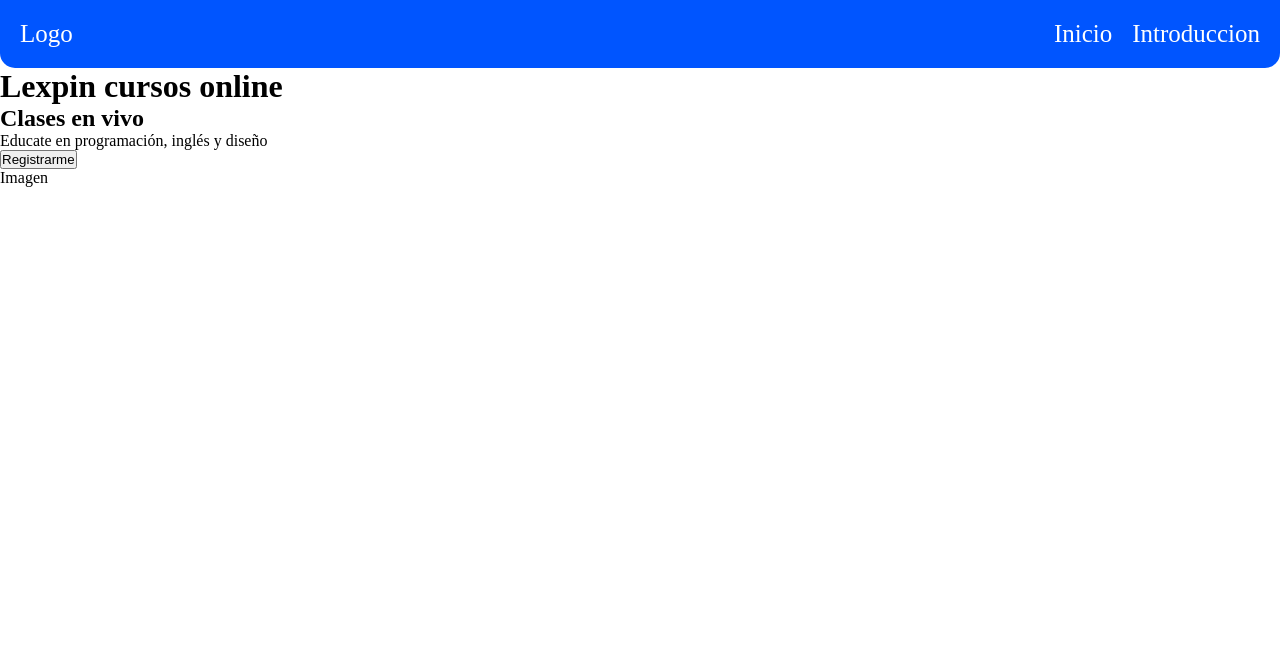
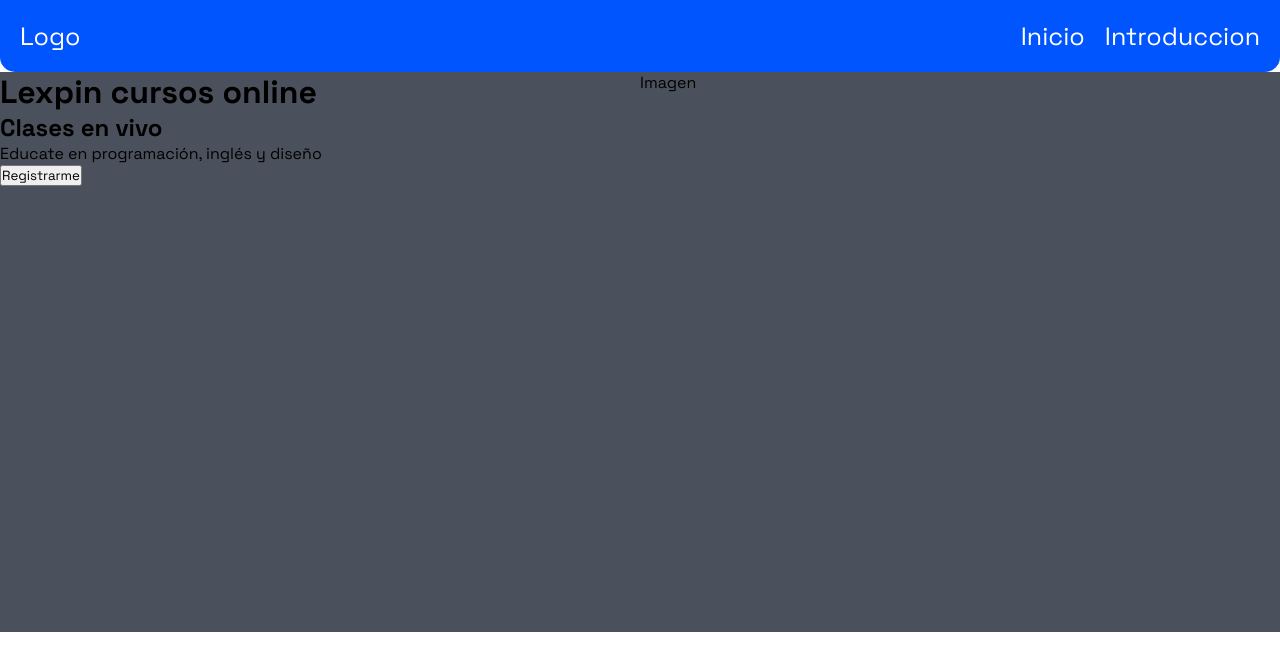
Before and after one commit to Dobedria30/Curso23-David-Monagas, a plain HTML site: page CSS/src/lexpin/index.html in a window 1280 px wide. Drawn offline with Linux system fonts and the light colour scheme.

Commit message:
seguimos

```diff
--- a/CSS/src/css/lexpin.css
+++ b/CSS/src/css/lexpin.css
@@ -1,6 +1,7 @@
 * {
   margin: 0;
   padding:0;
+  font-family: "Space Grotesk", sans-serif;;
 }
 
 /*Barra de navegacion*/
@@ -68,3 +69,21 @@ con el "#" se identifica un id, y con el "." se identifica una clase
     margin: 0 20px;
   }
 */
+
+/*MAIN*/
+main{
+  height: 70vh;
+  min-height: 70vh;
+  background-color: #4b515c;
+}
+
+/*
+GRID
+Grid es un tipo de display que permite manejar
+un sistema de filas y columnas
+*/
+
+header {
+  display: grid;
+  grid-template-columns: 50% 50%;
+}
--- a/CSS/src/lexpin/index.html
+++ b/CSS/src/lexpin/index.html
@@ -5,6 +5,9 @@
     <meta name="viewport" content="width=device-width, initial-scale=1.0">
     <title>Lexpin Online</title>
     <link rel="stylesheet" href="./../css/lexpin.css">
+    <link rel="preconnect" href="https://fonts.googleapis.com">
+    <link rel="preconnect" href="https://fonts.gstatic.com" crossorigin>
+    <link href="https://fonts.googleapis.com/css2?family=Space+Grotesk:wght@300..700&display=swap" rel="stylesheet">
   </head>
   <body>
     <!--Barra de navegacion-->
```
